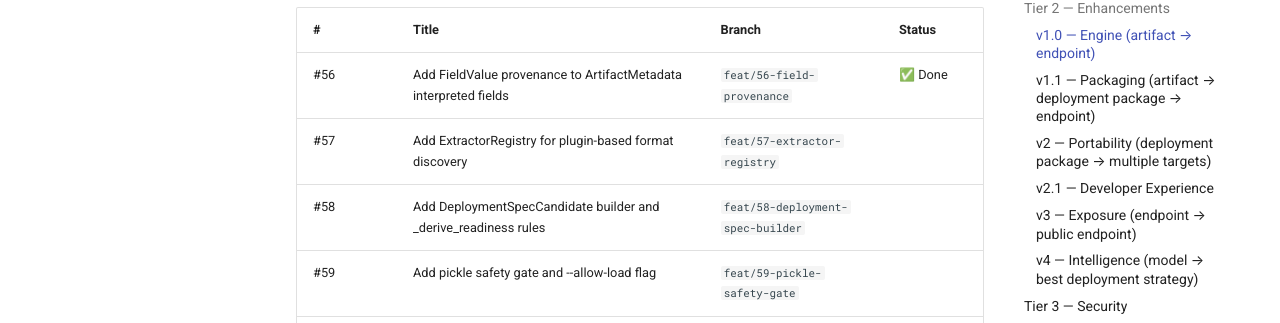
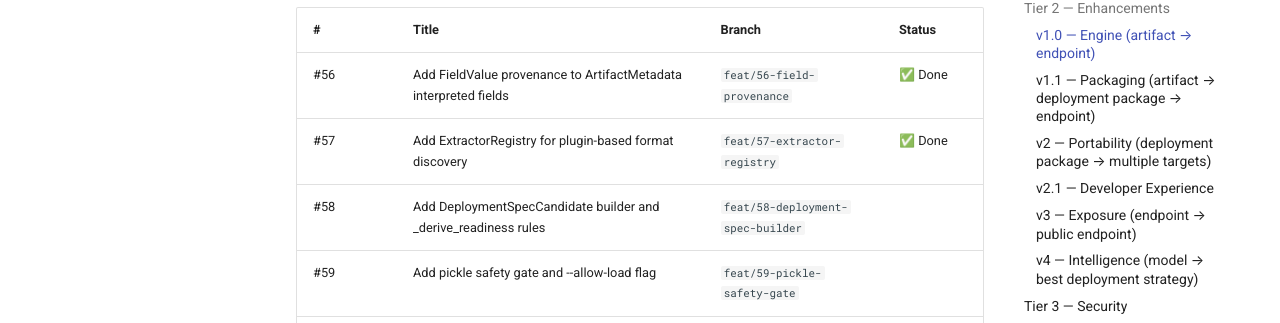
Before and after one commit to AK11105/Inference-Engine, an MkDocs documentation site: the page built from docs/internal/planning/issue-planner.md, in a window 1280 px wide and 900 px high, scrolled down 1165 px. Shown: the part 127-450 px from the top of the window. Built offline with MkDocs 1.6.1 and Material for MkDocs 9.7.7, drawn with Linux system fonts in a browser that asks for light colours; comment, search, counter and statistics services are not loaded.

Commit message:
docs: update internal issue planner to mark #57 development complete

```diff
--- a/docs/internal/planning/issue-planner.md
+++ b/docs/internal/planning/issue-planner.md
@@ -32,7 +32,7 @@ See `docs/internal/planning/roadmap.md` for release scope decisions.
 | # | Title | Branch | Status |
 |---|-------|--------|--------|
 | #56 | Add FieldValue provenance to ArtifactMetadata interpreted fields | `feat/56-field-provenance` | ✅ Done |
-| #57 | Add ExtractorRegistry for plugin-based format discovery | `feat/57-extractor-registry` | |
+| #57 | Add ExtractorRegistry for plugin-based format discovery | `feat/57-extractor-registry` | ✅ Done |
 | #58 | Add DeploymentSpecCandidate builder and _derive_readiness rules | `feat/58-deployment-spec-builder` | |
 | #59 | Add pickle safety gate and --allow-load flag | `feat/59-pickle-safety-gate` | |
 | #16 | Add LLM interpretation stage between inspection and codegen | `feat/16-llm-interpretation-stage` | |
```
